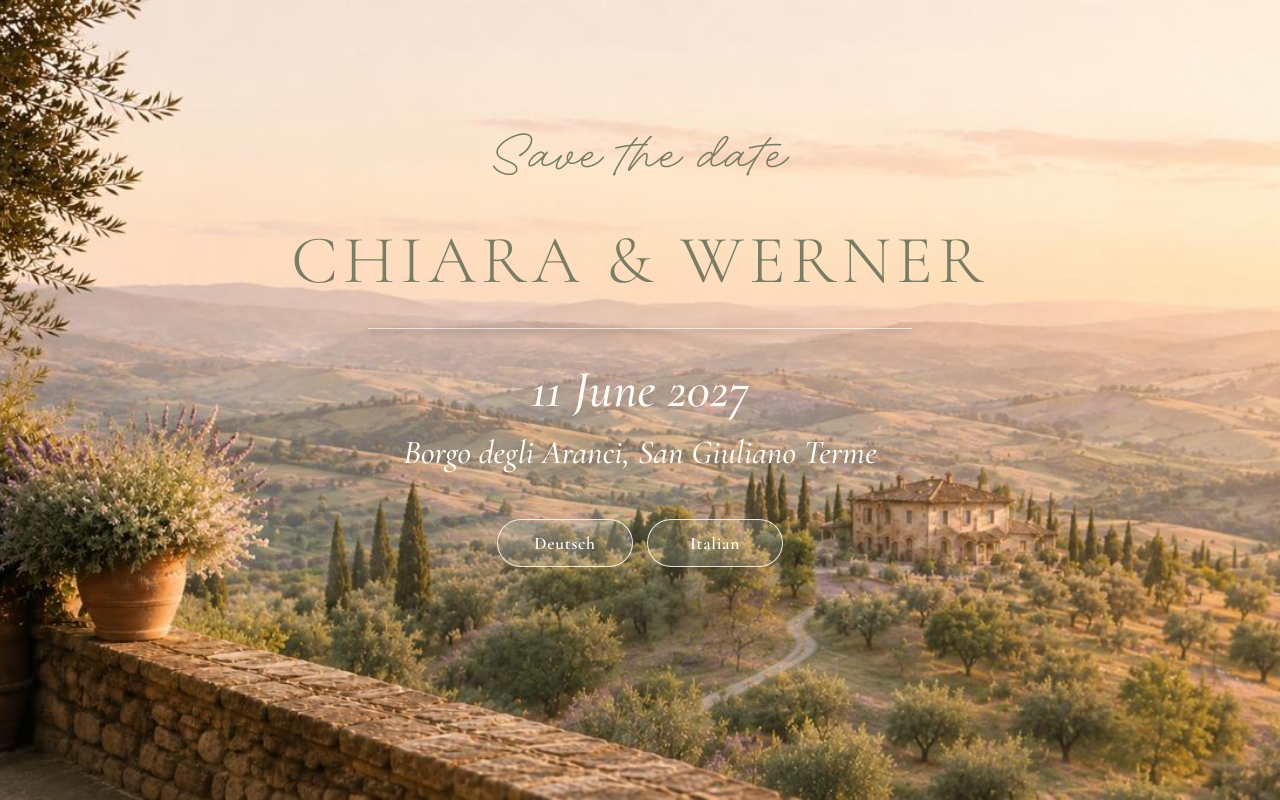
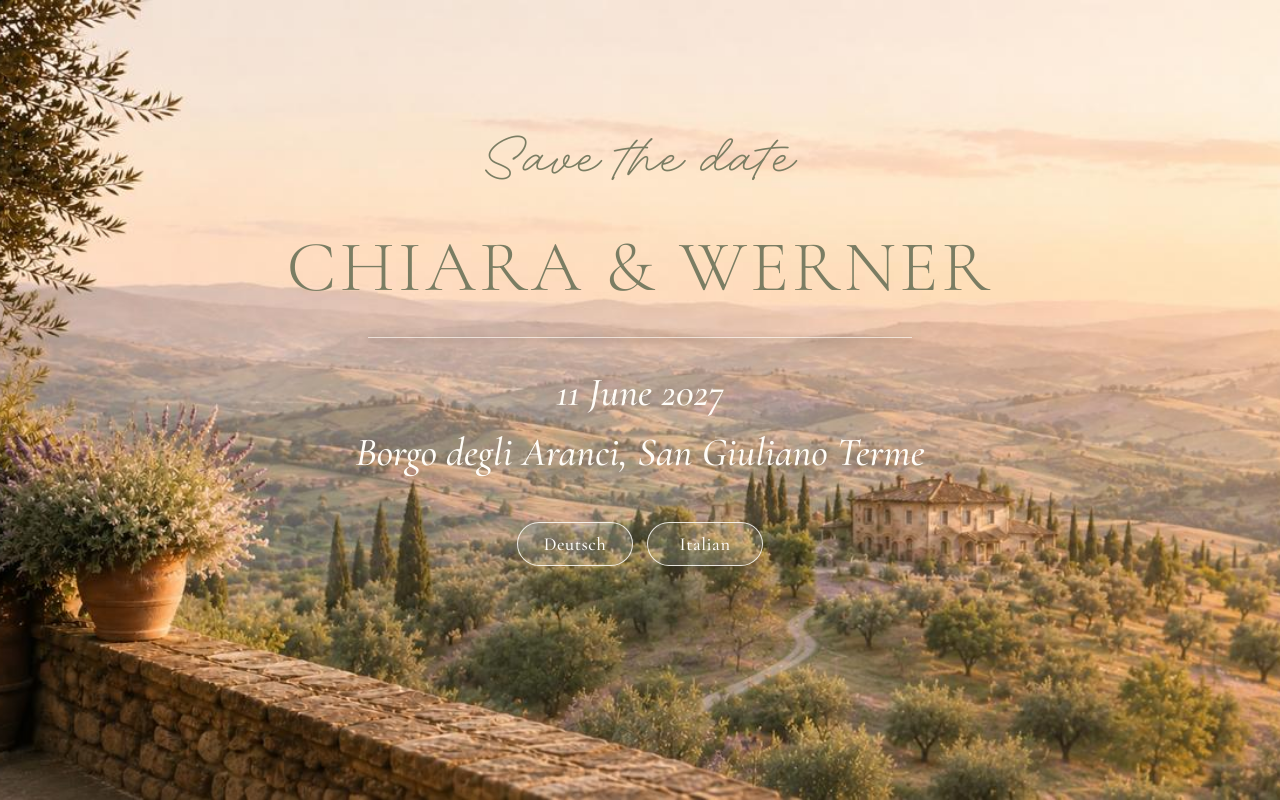
Before and after one commit to Werner-Prbk/chiara-e-werner, a plain HTML site: page index.html in a window 1280 px wide. Drawn offline with nearby package versions, Linux system fonts and the light colour scheme.

Commit message:
fix weird resize behavior

```diff
--- a/assets/css/styles.css
+++ b/assets/css/styles.css
@@ -14,8 +14,11 @@
   --font-body: "Cormorant Garamond", Georgia, serif;
   --font-script: "Adventures Unlimited Script", cursive;
   --content-width: 56rem;
-  --event-detail-size: clamp(2rem, 7vw, 3.75rem);
-  --page-padding: clamp(1.25rem, 4vw, 3rem);
+  --max-size-save-the-date: 5rem;
+  --max-size-names: 4.5rem;
+  --max-size-event-detail: 2.5rem;
+  --max-size-body: 1.5rem;
+  --max-size-control: 1.15rem;
 }
 
 *,
@@ -45,14 +48,15 @@ body {
   min-height: 100svh;
   place-items: center;
   overflow-x: hidden;
-  padding: max(var(--page-padding), env(safe-area-inset-top)) max(var(--page-padding), env(safe-area-inset-right)) max(var(--page-padding), env(safe-area-inset-bottom)) max(var(--page-padding), env(safe-area-inset-left));
+  padding: 1.25rem;
   background: url("../images/tuscany.jpg") center / cover no-repeat;
 }
 
 .event-card {
   container-type: inline-size;
-  width: min(100%, var(--content-width));
-  padding: clamp(1rem, 3vw, 2rem);
+  width: 100%;
+  max-width: var(--content-width);
+  transform: translateY(-7vh);
 }
 
 .save-the-date,
@@ -66,42 +70,49 @@ body {
 .save-the-date {
   color: #7a7d63;
   font-family: var(--font-script);
-  font-size: clamp(2.8rem, 10vw, 5.75rem);
+  font-size: min(var(--max-size-save-the-date), 18cqi);
   font-weight: 400;
   line-height: 0.95;
+  white-space: nowrap;
 }
 
 .names {
   color: #7a7d63;
-  margin-top: clamp(1.25rem, 4vh, 2.75rem);
-  font-size: clamp(1.55rem, 8vw, 5rem);
+  margin-top: 2rem;
+  font-size: min(var(--max-size-names), 10cqi);
   font-weight: 300;
-  letter-spacing: clamp(0.02em, 0.45vw, 0.08em);
+  letter-spacing: 0.05em;
   line-height: 1.05;
   text-transform: uppercase;
   white-space: nowrap;
 }
 
 .separator {
-  width: min(80%, 34rem);
+  width: 80%;
+  max-width: 34rem;
   height: 1px;
-  margin: clamp(1.25rem, 4vh, 2.5rem) auto;
+  margin: 2rem auto;
   background: var(--color-line);
   box-shadow: 0 0.125rem 0.4rem rgba(0, 0, 0, 0.5);
 }
 
 .date,
 .location {
-  font-size: var(--event-detail-size);
+  font-size: var(--max-size-event-detail);
   font-style: italic;
   font-weight: 500;
   line-height: 1.1;
 }
 
+.date {
+  white-space: nowrap;
+}
+
 .location {
   max-width: 100%;
-  margin: clamp(0.75rem, 2vh, 1.25rem) auto 0;
-  font-size: min(var(--event-detail-size), 4cqi);
+  margin: 1rem auto 0;
+  /* Match the date size, but shrink if the one-line location needs more room. */
+  font-size: min(var(--max-size-event-detail), 5.1cqi);
   white-space: nowrap;
 }
 
@@ -110,23 +121,25 @@ body {
   flex-wrap: wrap;
   justify-content: center;
   gap: 0.875rem;
-  margin-top: clamp(2rem, 6vh, 4rem);
+  margin-top: 3rem;
 }
 
 .language-link {
   display: inline-grid;
-  min-width: 8.5rem;
-  min-height: 3rem;
-  align-items: center;
-  padding: 0.7rem 1.5rem;
+  width: 7.25rem;
+  min-height: 2.75rem;
+  place-items: center;
+  padding: 0.5rem 0.875rem;
   border: 1px solid rgba(255, 253, 248, 0.86);
   border-radius: 999px;
   background: var(--color-button);
   color: inherit;
-  font-size: 1.2rem;
-  font-weight: 600;
-  letter-spacing: 0.04em;
+  font-family: var(--font-body);
+  font-size: var(--max-size-control);
+  font-weight: 500;
+  letter-spacing: 0.03em;
   line-height: 1.2;
+  text-align: center;
   text-decoration: none;
   transition: background-color 160ms ease, color 160ms ease, transform 160ms ease;
 }
@@ -143,8 +156,8 @@ body {
 
 .placeholder {
   max-width: 34rem;
-  margin: clamp(2rem, 6vh, 4rem) auto 0;
-  font-size: clamp(1.15rem, 4vw, 1.5rem);
+  margin: 3rem auto 0;
+  font-size: var(--max-size-body);
   line-height: 1.5;
 }
 
@@ -160,63 +173,6 @@ body {
   border: 0;
 }
 
-@media (min-width: 48rem) {
-  .landing-page {
-    --event-detail-size: clamp(2.25rem, 5vw, 3.25rem);
-  }
-
-  .event-card {
-    transform: translateY(-7vh);
-  }
-
-  .landing-page .save-the-date {
-    font-size: clamp(3rem, 7vw, 4.75rem);
-  }
-
-  .landing-page .names {
-    font-size: clamp(2.5rem, 6vw, 4.25rem);
-  }
-
-  .landing-page .language-link {
-    font-size: 1.1rem;
-  }
-}
-
-@media (max-width: 47.999rem) {
-  .landing-page .event-card {
-    transform: translateY(-4svh);
-  }
-}
-
-@media (max-height: 43rem) {
-  .event-card {
-    padding-block: 0.5rem;
-  }
-
-  .names {
-    margin-top: 1rem;
-  }
-
-  .separator {
-    margin-block: 1rem;
-  }
-
-  .language-selection,
-  .placeholder {
-    margin-top: 1.5rem;
-  }
-}
-
-@media (max-width: 25rem) {
-  .language-selection {
-    display: grid;
-  }
-
-  .language-link {
-    width: min(100%, 13rem);
-  }
-}
-
 @media (prefers-reduced-motion: reduce) {
   .language-link {
     transition: none;
```
Also changed, not shown: 1 other file.
